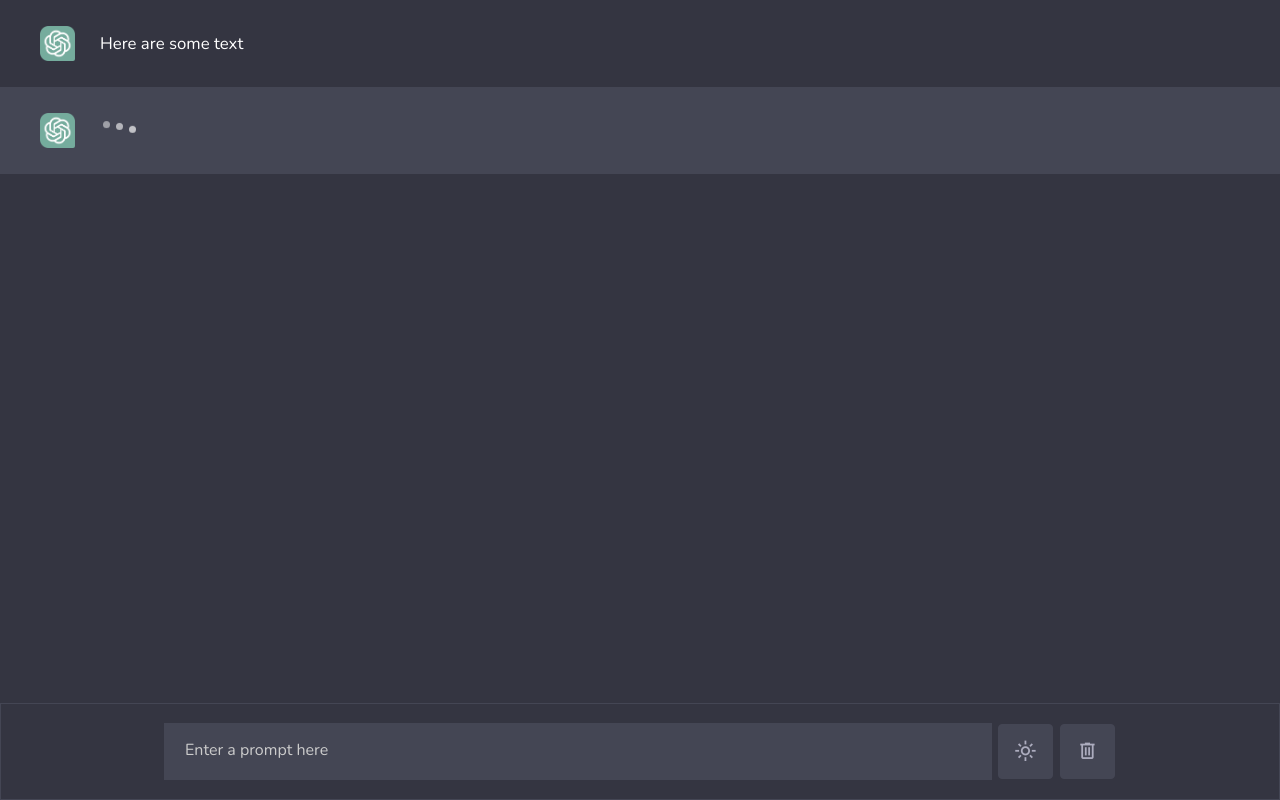
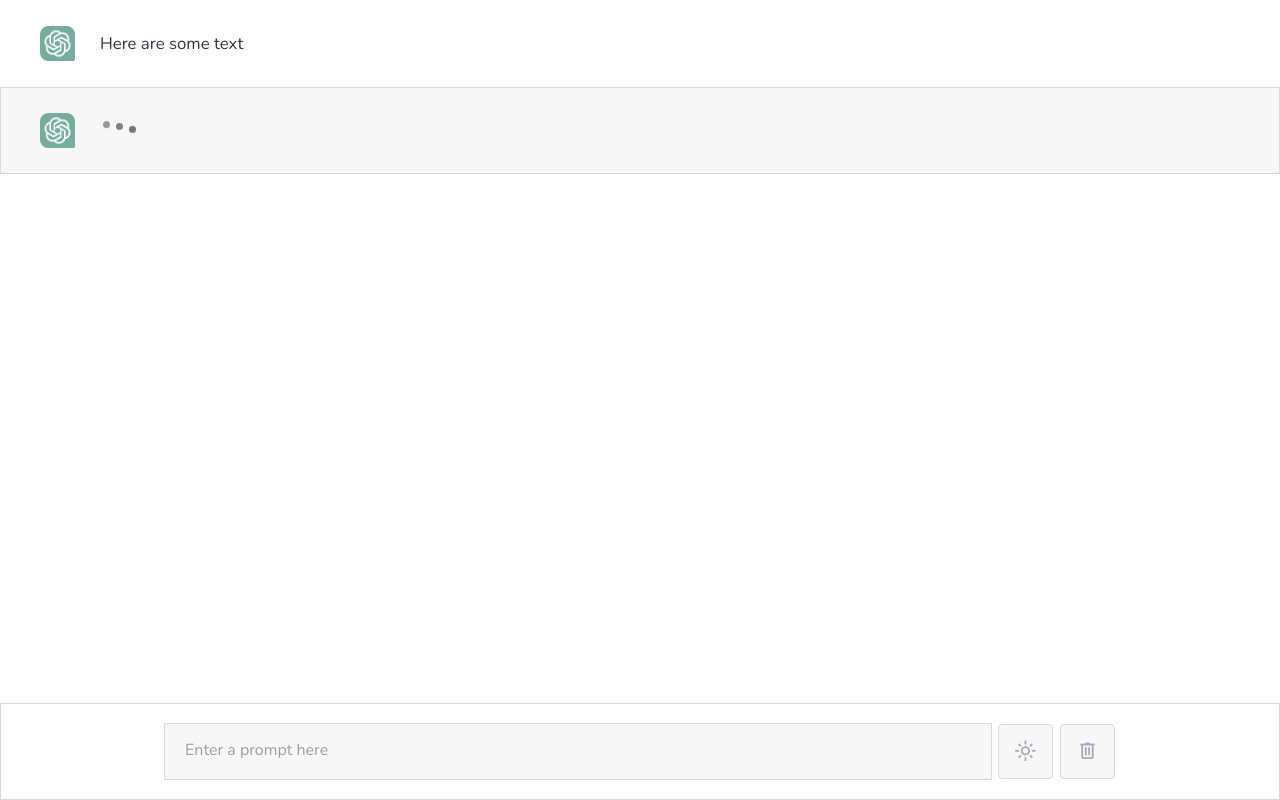
Before and after one commit to tcfornade/ChatGPT_clone, a plain HTML site: page index.html in a window 1280 px wide. Drawn offline with nearby package versions, Linux system fonts and the light colour scheme.

```diff
--- a/index.html
+++ b/index.html
@@ -12,7 +12,7 @@
     <link rel="stylesheet" href="https://fonts.googleapis.com/css2?family=Material+Symbols+Outlined:opsz,wght,FILL,GRAD@20..48,100..700,0..1,-50..200" />
 
 </head>
-<body>
+<body class="light-mode">
    <!--Chat container-->
    <div class="chat-container">
         <div class="chat outgoing">
--- a/style.css
+++ b/style.css
@@ -19,11 +19,41 @@
     --incoming-chat-border: #444654;
 }
 
+.light-mode {
+    --text-color: #343541;
+    --icon-color: #a9a9bc;
+    --icon-hover-bg: #f1f1f3;
+    --placeholder-color: #9f9f9f;
+    --outgoing-chat-bg: #ffffff;
+    --incoming-chat-bg: #f7f7f8;
+    --outgoing-chat-border: #ffffff;
+    --incoming-chat-border: #d9d9e3;
+}
+
 body {
     background: var(--outgoing-chat-bg);
 }
 
 /*Chat container styling*/
+.chat-container {
+    max-height: 100vh;
+    padding-bottom: 150px;
+    overflow-y: auto;
+}
+
+/* Code for custom scrollbar */
+:where(.chat-container, textarea)::-webkit-scrollbar {
+    width: 6px;
+}
+:where(.chat-container, textarea)::-webkit-scrollbar-track {
+    background: var(--incoming-chat-bg);
+    border-radius: 25px;
+}
+:where(.chat-container, textarea)::-webkit-scrollbar-thumb {
+    background: var(--icon-color);
+    border-radius: 25px;
+}
+
 .chat-container .chat {
     padding: 25px 10px;
     display: flex;
```
